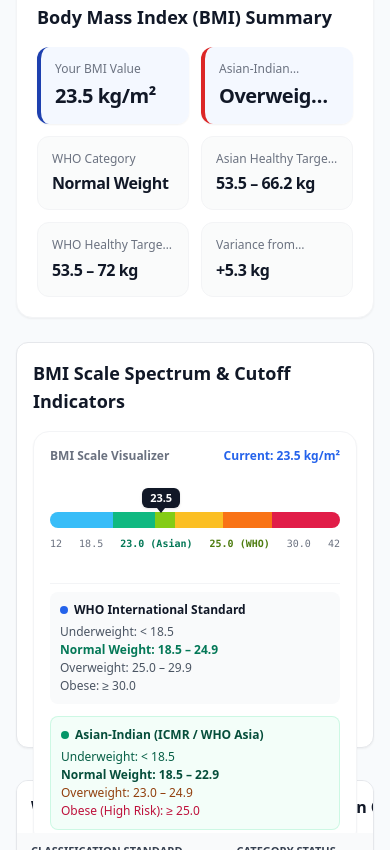
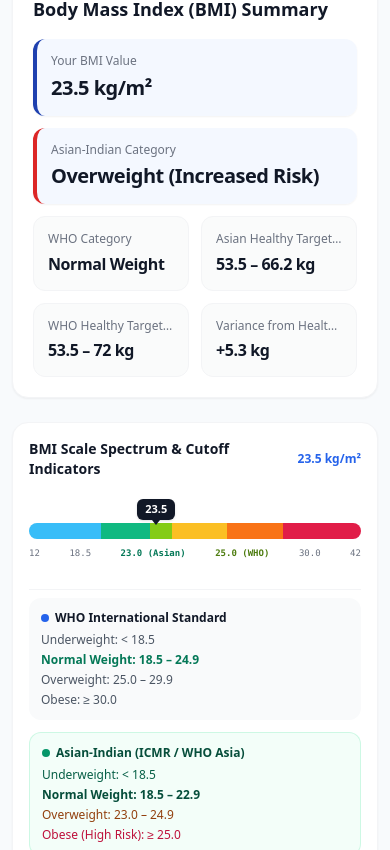
Before and after one commit to rohitstudy70-arch/calculator, a Next.js app: page /bmi-calculator in a window 390 px wide. Shown: the part 1434-2284 px from the top of the page. Built offline with nearby package versions, Linux system fonts and the light colour scheme.

Commit message:
fix(responsive): remove fixed-height wrappers from custom DOM charts to eliminate mobile overlaps across calculators

```diff
--- a/src/app/bmi-calculator/page.tsx
+++ b/src/app/bmi-calculator/page.tsx
@@ -128,7 +128,7 @@ export default function BMICalculatorPage() {
   ];
 
   return (
-    <div className="container mx-auto px-4 py-8 max-w-7xl">
+    <div className="container mx-auto px-3 sm:px-4 py-6 sm:py-8 max-w-7xl">
       <script type="application/ld+json" dangerouslySetInnerHTML={{ __html: JSON.stringify(faqSchema) }} />
       <script type="application/ld+json" dangerouslySetInnerHTML={{ __html: JSON.stringify(webAppSchema) }} />
 
@@ -264,7 +264,7 @@ export default function BMICalculatorPage() {
           <p className="text-gray-700 dark:text-gray-300 leading-relaxed">
             The standard metric BMI formula is:
           </p>
-          <div className="p-4 bg-gray-100 dark:bg-gray-800 rounded-xl font-mono text-center my-3 text-base font-bold text-blue-700 dark:text-blue-400">
+          <div className="p-3 sm:p-4 bg-gray-100 dark:bg-gray-800 rounded-xl font-mono text-center my-3 text-sm sm:text-base font-bold text-blue-700 dark:text-blue-400 break-words overflow-x-auto">
             BMI = Weight in kilograms ÷ (Height in metres × Height in metres)
           </div>
           <p className="text-gray-700 dark:text-gray-300 leading-relaxed">
@@ -273,7 +273,7 @@ export default function BMICalculatorPage() {
           <p className="text-gray-700 dark:text-gray-300 leading-relaxed mt-4">
             If you use pounds and inches instead, the commonly used imperial formula is:
           </p>
-          <div className="p-4 bg-gray-100 dark:bg-gray-800 rounded-xl font-mono text-center my-3 text-base font-bold text-blue-700 dark:text-blue-400">
+          <div className="p-3 sm:p-4 bg-gray-100 dark:bg-gray-800 rounded-xl font-mono text-center my-3 text-sm sm:text-base font-bold text-blue-700 dark:text-blue-400 break-words overflow-x-auto">
             BMI = (Weight in pounds ÷ Height in inches²) × 703
           </div>
           <p className="text-gray-700 dark:text-gray-300 leading-relaxed">
--- a/src/components/calculators/AgeCalculator.tsx
+++ b/src/components/calculators/AgeCalculator.tsx
@@ -7,7 +7,6 @@ import { ResultCard } from '@/components/ui/ResultCard';
 import { DataTable } from '@/components/ui/DataTable';
 import { ShareActions } from '@/components/ui/ShareActions';
 import { CompareToggle } from '@/components/ui/CompareToggle';
-import { ChartWrapper } from '@/components/ui/ChartWrapper';
 import {
   calculateAge,
   AgeInput,
@@ -147,7 +146,6 @@ function StandardAgeCalculatorInstance({
             ]}
           />
 
-          <ChartWrapper title="Age Milestones & Birthday Countdown">
           <AgeMilestoneChart
             years={result.years}
             months={result.months}
@@ -156,7 +154,6 @@ function StandardAgeCalculatorInstance({
             zodiacSign={result.zodiacSign}
             milestones={result.milestones}
           />
-          </ChartWrapper>
         </div>
       </div>
 
--- a/src/components/calculators/BMICalculator.tsx
+++ b/src/components/calculators/BMICalculator.tsx
@@ -8,7 +8,6 @@ import { ResultCard } from '@/components/ui/ResultCard';
 import { DataTable } from '@/components/ui/DataTable';
 import { ShareActions } from '@/components/ui/ShareActions';
 import { CompareToggle } from '@/components/ui/CompareToggle';
-import { ChartWrapper } from '@/components/ui/ChartWrapper';
 import { DisclaimerNote } from '@/components/ui/DisclaimerNote';
 import {
   calculateBMI,
@@ -223,12 +222,13 @@ function CalculatorInstance({
           <ResultCard
             title="Body Mass Index (BMI) Summary"
             items={[
-              { label: 'Your BMI Value', value: `${result.bmi} kg/m²`, highlight: true, color: '#1E40AF' },
+              { label: 'Your BMI Value', value: `${result.bmi} kg/m²`, highlight: true, color: '#1E40AF', fullWidth: true },
               {
                 label: 'Asian-Indian Category',
                 value: result.asianCategory,
                 highlight: true,
                 color: result.bmi > 22.9 ? '#DC2626' : '#16A34A',
+                fullWidth: true,
               },
               { label: 'WHO Category', value: result.whoCategory },
               { label: 'Asian Healthy Target Weight', value: `${result.asianHealthyWeightMinKg} – ${result.asianHealthyWeightMaxKg} kg` },
@@ -237,9 +237,7 @@ function CalculatorInstance({
             ]}
           />
 
-          <ChartWrapper title="BMI Scale Spectrum & Cutoff Indicators">
-            <BMIGaugeChart bmi={result.bmi} />
-          </ChartWrapper>
+          <BMIGaugeChart bmi={result.bmi} />
         </div>
       </div>
 
--- a/src/components/calculators/FractionCalculator.tsx
+++ b/src/components/calculators/FractionCalculator.tsx
@@ -8,7 +8,6 @@ import { ResultCard } from '@/components/ui/ResultCard';
 import { DataTable } from '@/components/ui/DataTable';
 import { ShareActions } from '@/components/ui/ShareActions';
 import { CompareToggle } from '@/components/ui/CompareToggle';
-import { ChartWrapper } from '@/components/ui/ChartWrapper';
 import {
   calculateFraction,
   FractionInput,
@@ -229,7 +228,6 @@ function CalculatorInstance({
             ]}
           />
 
-          <ChartWrapper title="Fraction Representations & Decimal Scale">
           <FractionVisualChart
             formattedFraction={result.formattedFraction}
             formattedMixed={result.formattedMixed}
@@ -237,7 +235,6 @@ function CalculatorInstance({
             numerator={result.numerator}
             denominator={result.denominator}
           />
-          </ChartWrapper>
         </div>
       </div>
 
--- a/src/components/calculators/GPACalculator.tsx
+++ b/src/components/calculators/GPACalculator.tsx
@@ -8,7 +8,6 @@ import { ResultCard } from '@/components/ui/ResultCard';
 import { DataTable } from '@/components/ui/DataTable';
 import { ShareActions } from '@/components/ui/ShareActions';
 import { CompareToggle } from '@/components/ui/CompareToggle';
-import { ChartWrapper } from '@/components/ui/ChartWrapper';
 import {
   calculateGPA,
   GPAInput,
@@ -271,14 +270,12 @@ function CalculatorInstance({
             ]}
           />
 
-          <ChartWrapper title="GPA Standing & Division Scale">
           <GPAGaugeChart
             gpa={result.gpa}
             maxScale={result.maxScale}
             percentage={result.equivalentPercentage}
             divisionHonors={result.divisionHonors}
           />
-          </ChartWrapper>
         </div>
       </div>
 
--- a/src/components/calculators/PercentageCalculator.tsx
+++ b/src/components/calculators/PercentageCalculator.tsx
@@ -8,7 +8,6 @@ import { ResultCard } from '@/components/ui/ResultCard';
 import { DataTable } from '@/components/ui/DataTable';
 import { ShareActions } from '@/components/ui/ShareActions';
 import { CompareToggle } from '@/components/ui/CompareToggle';
-import { ChartWrapper } from '@/components/ui/ChartWrapper';
 import {
   calculatePercentage,
   PercentageInput,
@@ -281,7 +280,6 @@ function CalculatorInstance({
             ]}
           />
 
-          <ChartWrapper title="Proportional Representation">
           <PercentageVisualChart
             mode={mode}
             resultValue={result.resultValue}
@@ -289,7 +287,6 @@ function CalculatorInstance({
             val2={val2}
             changeType={changeType}
           />
-          </ChartWrapper>
         </div>
       </div>
 
--- a/src/components/charts/BMIGaugeChart.tsx
+++ b/src/components/charts/BMIGaugeChart.tsx
@@ -14,10 +14,14 @@ export default function BMIGaugeChart({ bmi }: BMIGaugeChartProps) {
   const positionPercent = ((clampedBMI - minBMI) / (maxBMI - minBMI)) * 100;
 
   return (
-    <div className="w-full flex flex-col gap-6 p-4 bg-white dark:bg-gray-800 rounded-2xl border border-gray-100 dark:border-gray-700 shadow-sm">
+    <div className="w-full flex flex-col gap-5 sm:gap-6 p-4 sm:p-5 bg-white dark:bg-gray-800 rounded-2xl border border-gray-100 dark:border-gray-700 shadow-sm">
       <div className="flex justify-between items-center">
-        <span className="text-xs font-semibold text-gray-500 dark:text-gray-400">BMI Scale Visualizer</span>
-        <span className="text-xs font-bold text-blue-600 dark:text-blue-400">Current: {bmi} kg/m²</span>
+        <h3 className="text-sm sm:text-base font-bold text-gray-900 dark:text-white">
+          BMI Scale Spectrum &amp; Cutoff Indicators
+        </h3>
+        <span className="text-xs sm:text-sm font-extrabold text-blue-600 dark:text-blue-400 whitespace-nowrap ml-2">
+          {bmi} kg/m²
+        </span>
       </div>
 
       {/* Visual Bar */}
@@ -44,7 +48,7 @@ export default function BMIGaugeChart({ bmi }: BMIGaugeChartProps) {
         </div>
 
         {/* Asian vs WHO Cutoff Indicators */}
-        <div className="flex justify-between text-[10px] text-gray-500 dark:text-gray-400 mt-2 font-mono">
+        <div className="flex justify-between text-[9px] sm:text-[10px] text-gray-500 dark:text-gray-400 mt-2 font-mono">
           <span>12</span>
           <span>18.5</span>
           <span className="text-emerald-700 dark:text-emerald-400 font-bold">23.0 (Asian)</span>
@@ -56,12 +60,12 @@ export default function BMIGaugeChart({ bmi }: BMIGaugeChartProps) {
 
       {/* Comparison Legend Table */}
       <div className="grid grid-cols-1 sm:grid-cols-2 gap-3 text-xs pt-2 border-t border-gray-100 dark:border-gray-700">
-        <div className="p-2.5 rounded-lg bg-gray-50 dark:bg-gray-700/50">
+        <div className="p-3 rounded-xl bg-gray-50 dark:bg-gray-700/50">
           <p className="font-bold text-gray-900 dark:text-white mb-1.5 flex items-center gap-1.5">
             <span className="w-2 h-2 rounded-full bg-blue-600"></span>
             WHO International Standard
           </p>
-          <ul className="space-y-0.5 text-gray-600 dark:text-gray-300">
+          <ul className="space-y-1 text-gray-600 dark:text-gray-300">
             <li>Underweight: &lt; 18.5</li>
             <li className="text-emerald-700 dark:text-emerald-400 font-semibold">Normal Weight: 18.5 – 24.9</li>
             <li>Overweight: 25.0 – 29.9</li>
@@ -69,12 +73,12 @@ export default function BMIGaugeChart({ bmi }: BMIGaugeChartProps) {
           </ul>
         </div>
 
-        <div className="p-2.5 rounded-lg bg-emerald-50/60 dark:bg-emerald-950/30 border border-emerald-200/50 dark:border-emerald-800/50">
+        <div className="p-3 rounded-xl bg-emerald-50/60 dark:bg-emerald-950/30 border border-emerald-200/50 dark:border-emerald-800/50">
           <p className="font-bold text-emerald-900 dark:text-emerald-300 mb-1.5 flex items-center gap-1.5">
             <span className="w-2 h-2 rounded-full bg-emerald-600"></span>
             Asian-Indian (ICMR / WHO Asia)
           </p>
-          <ul className="space-y-0.5 text-emerald-800 dark:text-emerald-200">
+          <ul className="space-y-1 text-emerald-800 dark:text-emerald-200">
             <li>Underweight: &lt; 18.5</li>
             <li className="font-bold text-emerald-900 dark:text-white">Normal Weight: 18.5 – 22.9</li>
             <li className="text-amber-800 dark:text-amber-300 font-medium">Overweight: 23.0 – 24.9</li>
```
Lines whose indentation alone changed are shown as unchanged.
